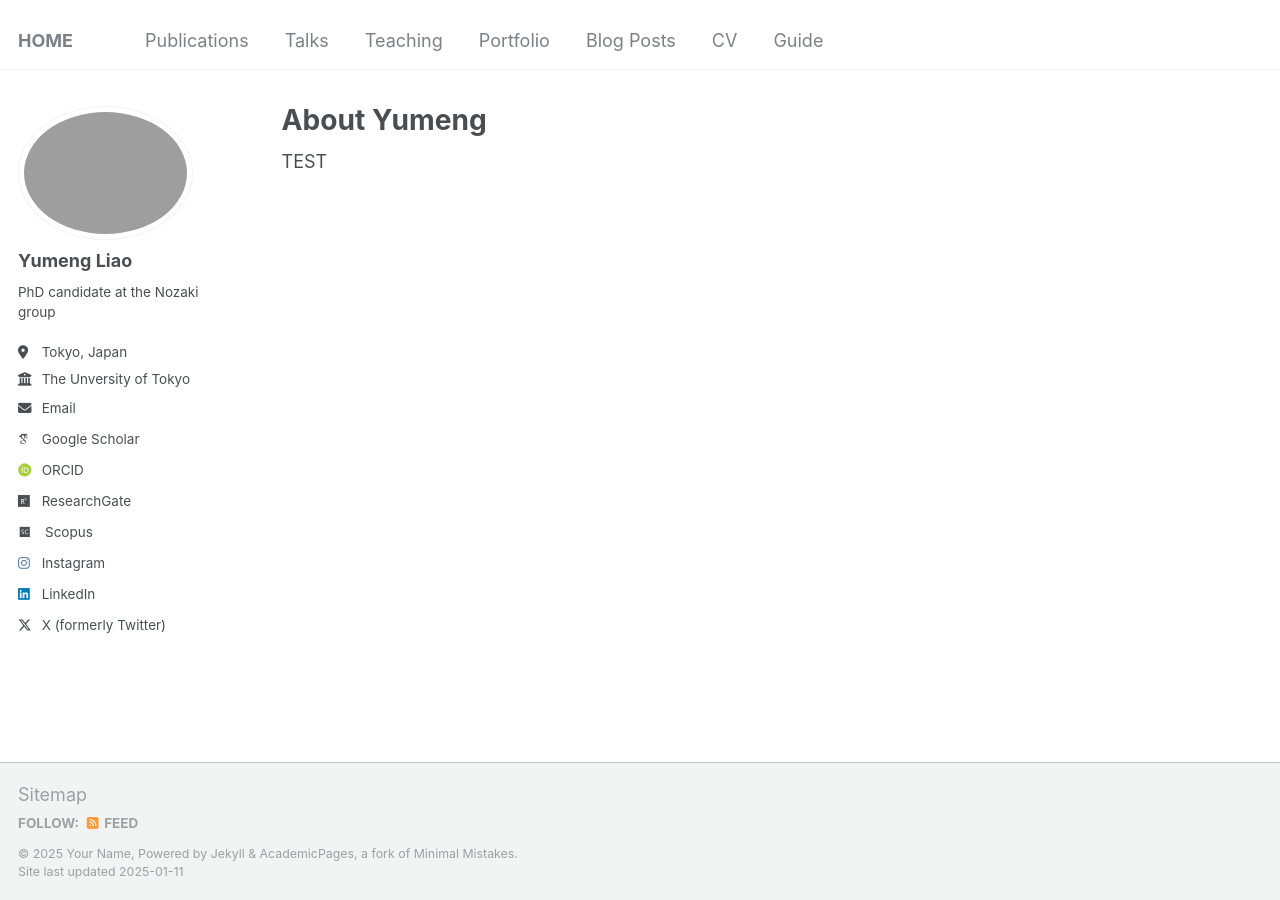
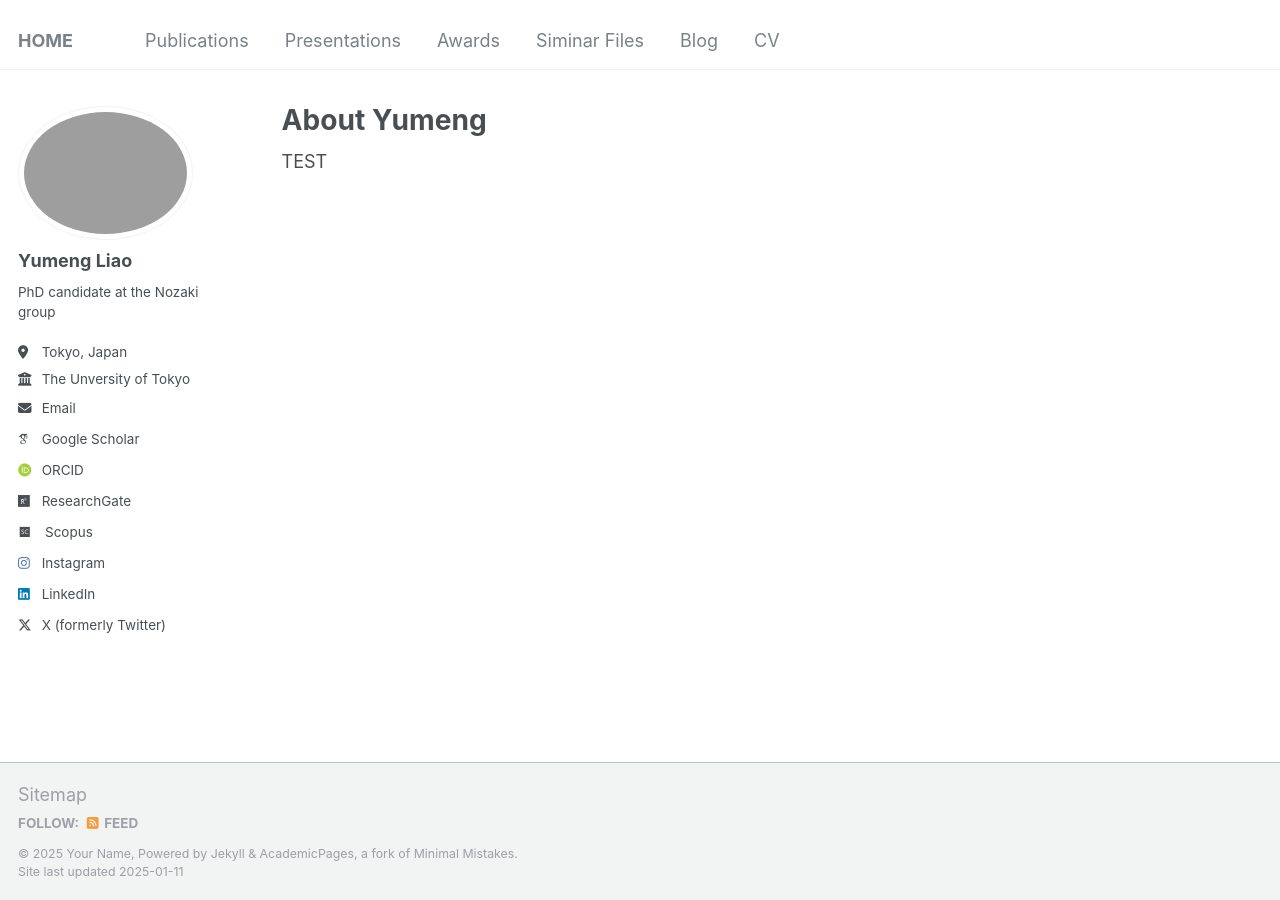
Before and after one commit to liaoym0610/academic, a Jekyll site: the page built from _pages/about.md, in a window 1280 px wide. Built offline with Jekyll 4.4.1, drawn with Linux system fonts in a browser that asks for light colours; some web fonts are replaced.

Commit message:
Update navigation.yml

```diff
--- a/_data/navigation.yml
+++ b/_data/navigation.yml
@@ -8,20 +8,17 @@ main:
   - title: "Publications"
     url: /publications/
 
-  - title: "Talks"
+  - title: "Presentations"
     url: /talks/
 
-  - title: "Teaching"
+  - title: "Awards"
     url: /teaching/
 
-  - title: "Portfolio"
+  - title: "Siminar Files"
     url: /portfolio/
 
-  - title: "Blog Posts"
+  - title: "Blog"
     url: /year-archive/
 
   - title: "CV"
     url: /cv/
-
-  - title: "Guide"
-    url: /markdown/
```
